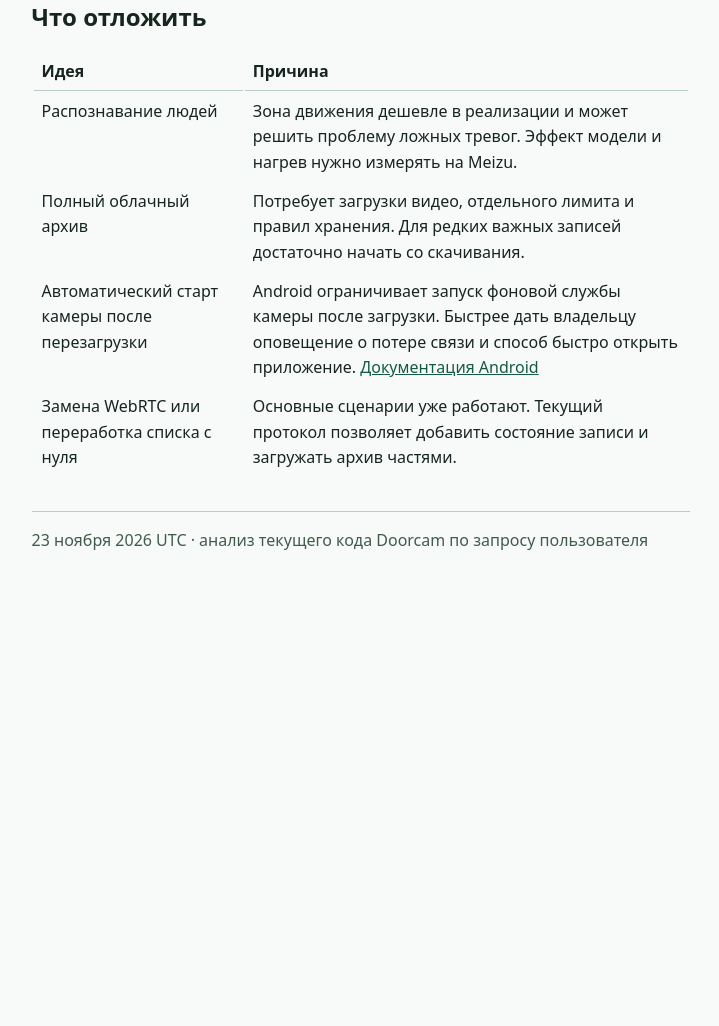
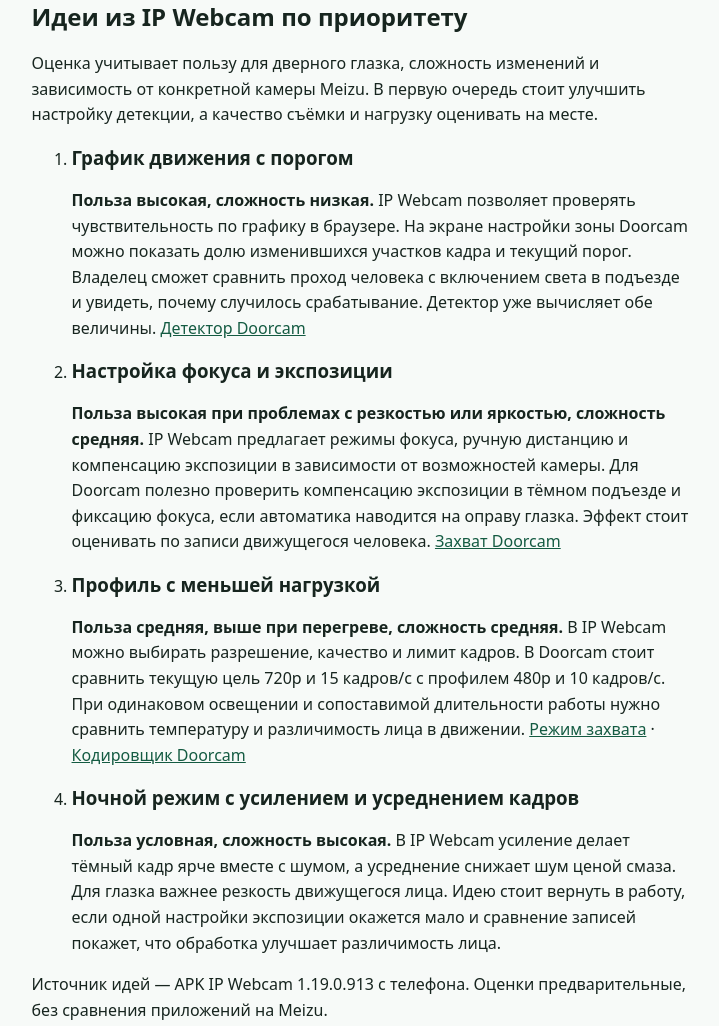
Before and after one commit to KozelArtem/doorcam, a plain HTML site: page docs/ideation/2026-11-23-doorcam-ideation.html in a window 1280 px wide. Shown: the part 3828-4854 px from the top of the page, without its empty margins (279-998 px from the left). Before the commit the page ends 4413 px from the top, so only its background shows below. Drawn offline with Linux system fonts and the light colour scheme.

Commit message:
Добавлена иконка приложения и некоторые идеи

```diff
--- a/android/app/src/main/AndroidManifest.xml
+++ b/android/app/src/main/AndroidManifest.xml
@@ -8,6 +8,7 @@
     <uses-permission android:name="android.permission.POST_NOTIFICATIONS"/>
     <uses-feature android:name="android.hardware.camera.any" android:required="true"/>
     <application android:label="Doorcam" android:theme="@style/DoorcamTheme"
+        android:icon="@mipmap/doorcam_launcher"
         android:allowBackup="false" android:usesCleartextTraffic="false">
         <activity android:name=".MainActivity" android:exported="true">
             <intent-filter>
--- /dev/null
+++ b/android/app/src/main/res/mipmap/doorcam_launcher.xml
@@ -0,0 +1,6 @@
+<adaptive-icon xmlns:android="http://schemas.android.com/apk/res/android">
+    <background android:drawable="@color/doorcam_background" />
+    <foreground>
+        <inset android:drawable="@drawable/doorcam_lens" android:inset="24%" />
+    </foreground>
+</adaptive-icon>
--- a/docs/ideation/2026-11-23-doorcam-ideation.html
+++ b/docs/ideation/2026-11-23-doorcam-ideation.html
@@ -86,6 +86,29 @@
     <p><strong>Резкое затемнение исправлено.</strong> Детектор учитывает исходную яркость участков при резком падении света и пока сцена продолжает темнеть. На кадрах из записи с полной зоной ложный сигнал исчез при чувствительности от 0 до 100 и трёх вариантах выборки кадров. Отдельный тест подтверждает срабатывание при локальном движении во время затемнения. <a href="../../android/app/src/test/java/by/doorcam/app/CameraLogicTest.java">Тесты детектора</a></p>
     <p><strong>Остаётся проверить на Meizu.</strong> Сравнить затемнение неподвижной сцены, проход при стабильном свете и проход во время смены света. Для всех трёх сценариев использовать одну зону и чувствительность. Влияние потери фокуса остаётся открытым вопросом.</p>
   </section>
+  <section id="ip-webcam">
+    <h2>Идеи из IP Webcam по приоритету</h2>
+    <p>Оценка учитывает пользу для дверного глазка, сложность изменений и зависимость от конкретной камеры Meizu. В первую очередь стоит улучшить настройку детекции, а качество съёмки и нагрузку оценивать на месте.</p>
+    <ol>
+      <li>
+        <h3>График движения с порогом</h3>
+        <p><strong>Польза высокая, сложность низкая.</strong> IP Webcam позволяет проверять чувствительность по графику в браузере. На экране настройки зоны Doorcam можно показать долю изменившихся участков кадра и текущий порог. Владелец сможет сравнить проход человека с включением света в подъезде и увидеть, почему случилось срабатывание. Детектор уже вычисляет обе величины. <a href="../../android/app/src/main/java/by/doorcam/app/MotionDetector.java">Детектор Doorcam</a></p>
+      </li>
+      <li>
+        <h3>Настройка фокуса и экспозиции</h3>
+        <p><strong>Польза высокая при проблемах с резкостью или яркостью, сложность средняя.</strong> IP Webcam предлагает режимы фокуса, ручную дистанцию и компенсацию экспозиции в зависимости от возможностей камеры. Для Doorcam полезно проверить компенсацию экспозиции в тёмном подъезде и фиксацию фокуса, если автоматика наводится на оправу глазка. Эффект стоит оценивать по записи движущегося человека. <a href="../../android/app/src/main/java/by/doorcam/app/CameraMonitor.java">Захват Doorcam</a></p>
+      </li>
+      <li>
+        <h3>Профиль с меньшей нагрузкой</h3>
+        <p><strong>Польза средняя, выше при перегреве, сложность средняя.</strong> В IP Webcam можно выбирать разрешение, качество и лимит кадров. В Doorcam стоит сравнить текущую цель 720p и 15 кадров/с с профилем 480p и 10 кадров/с. При одинаковом освещении и сопоставимой длительности работы нужно сравнить температуру и различимость лица в движении. <a href="../../android/app/src/main/java/by/doorcam/app/CameraMonitor.java">Режим захвата</a> · <a href="../../android/app/src/main/java/by/doorcam/app/SegmentEncoder.java">Кодировщик Doorcam</a></p>
+      </li>
+      <li>
+        <h3>Ночной режим с усилением и усреднением кадров</h3>
+        <p><strong>Польза условная, сложность высокая.</strong> В IP Webcam усиление делает тёмный кадр ярче вместе с шумом, а усреднение снижает шум ценой смаза. Для глазка важнее резкость движущегося лица. Идею стоит вернуть в работу, если одной настройки экспозиции окажется мало и сравнение записей покажет, что обработка улучшает различимость лица.</p>
+      </li>
+    </ol>
+    <p>Источник идей — APK IP Webcam 1.19.0.913 с телефона. Оценки предварительные, без сравнения приложений на Meizu.</p>
+  </section>
   <section id="rejected">
     <h2>Что отложить</h2>
     <table>
```
